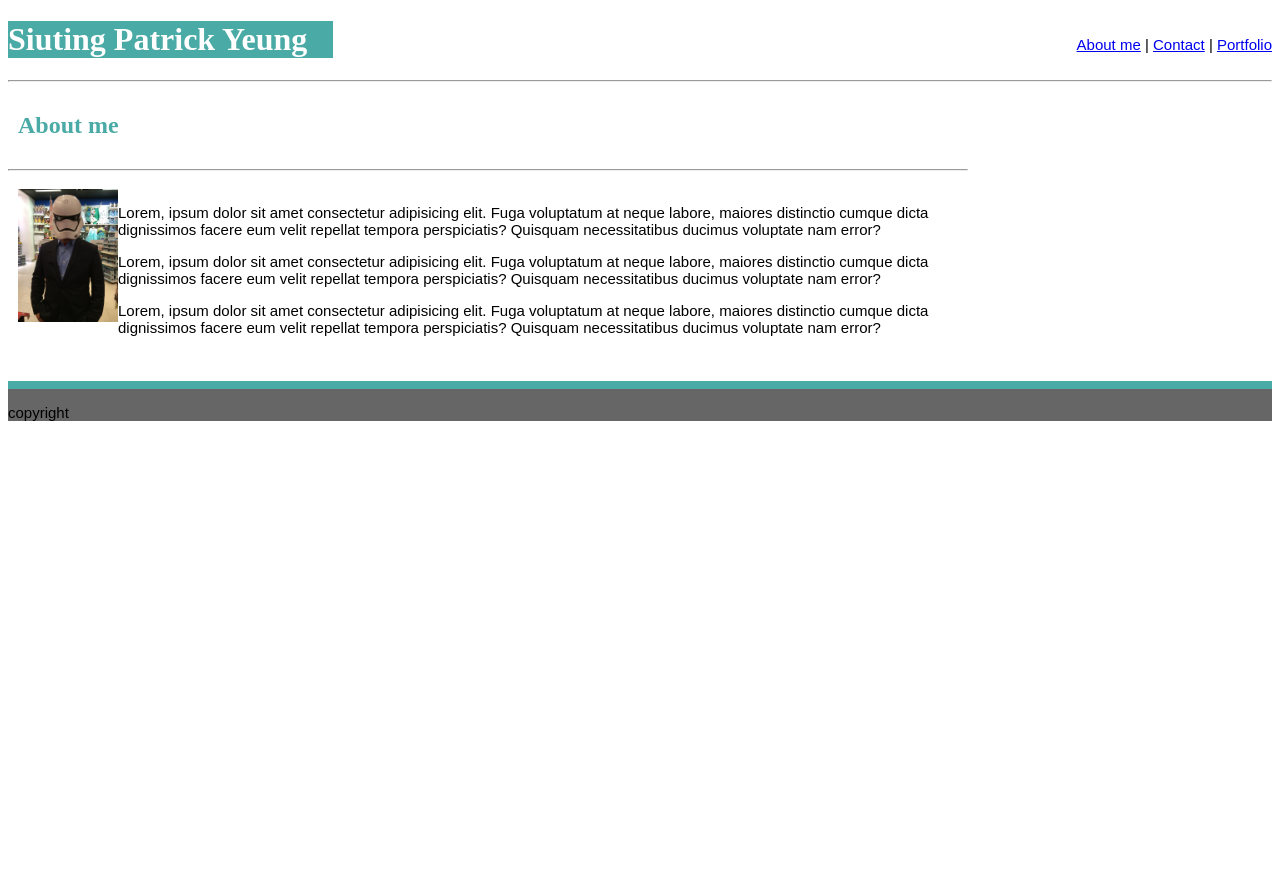
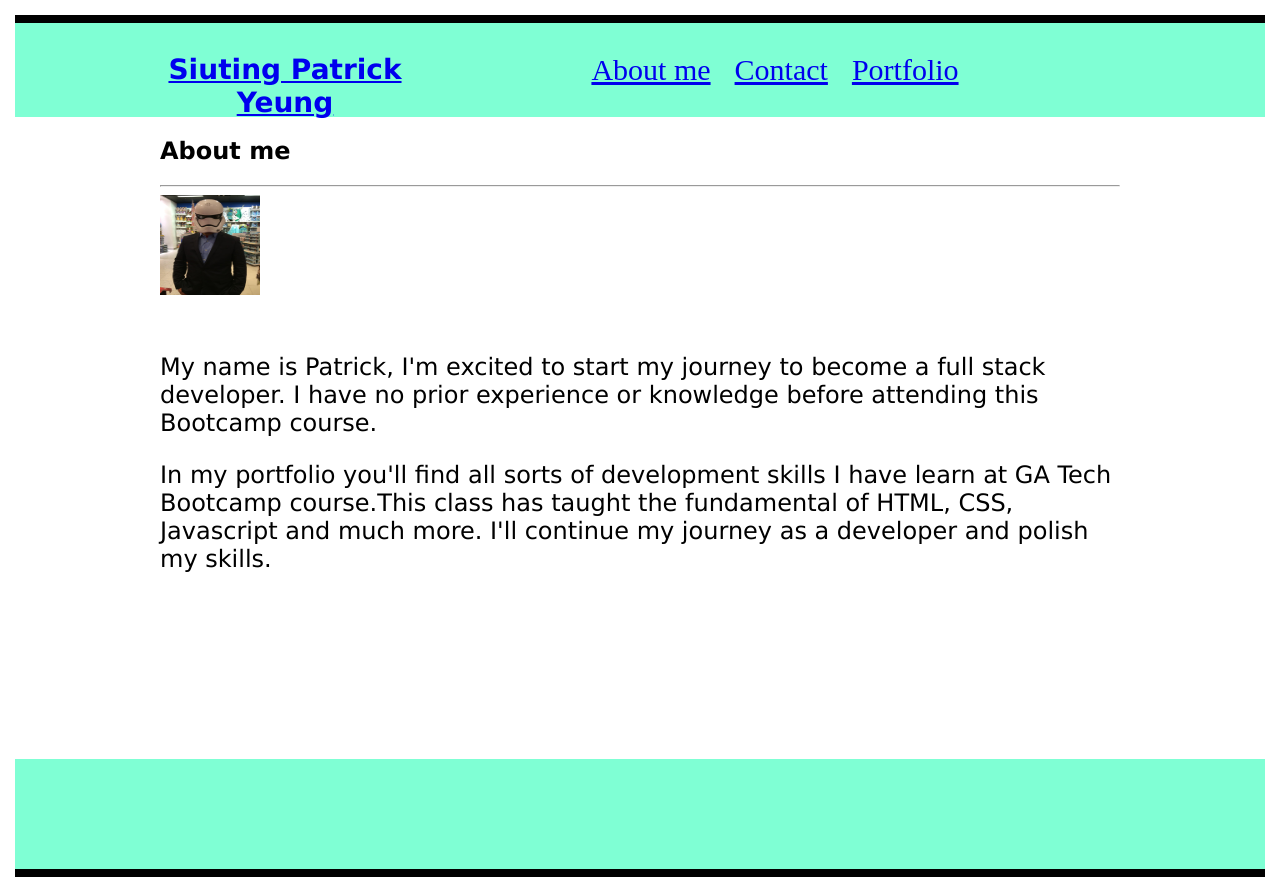
Before and after one commit to Pyeung/wk1HW, a plain HTML site: page assets/index.html in a window 1280 px wide. Before the commit the page ends 800 px from the top, so only its background shows below. Drawn offline with Linux system fonts and the light colour scheme.

Commit message:
restyle index page, adjusted css

```diff
--- a/assets/css/style.css
+++ b/assets/css/style.css
@@ -1,71 +1,66 @@
-.right {
-    float: right;
-}
-
-.left {
-    float: left;
-}
-
-p {
-    font-family: 'Arial', 'Helvetica Neue', Helvetica, sans-serif;
-    display: block;
-    font-size: 15px;
-    text-align: left;
-}
-
-.mainContent {
-    background-color: #ffffff;
-    border-color: #dddddd;
-}
-
-footer {
-    background-color: #666666;
-    margin: 20px 0px 20px 0px;
-    border-top: 8px solid #4aaaa5;
-}
-
-h2 {
-    color: #4aaaa5;
-}
-
-h1 {
-    background-color: #4aaaa5;
-    width: 325px;
-    color: white;
-}
-
-.box {
-    width: 960px;
-    display: block;
-}
-
-div {
-    display: block;
-}
-
-.center {
-        width: 50%;
-        padding: 10px;
-        width: 960px;
-      }
-}
-
-.imgText {
-        position: absolute;
-        bottom: 0;
-        background: rgb(0, 0, 0); /* Fallback color */
-        background: rgba(0, 0, 0, 0.5); /* Black background with 0.5 opacity */
-        color: #f1f1f1;
-        width: 100%;
-        padding: 20px;
-}
-
 .container {
-    width: 960px;
-    border: 30px;
-    margin: 50px;
+    width: 100%;
+    max-width: 960px;
+    margin: 0 auto;
+    clear: both;
 }
 
 body {
-    background-image: url(image/pattern.png);
+    display: block;
+    margin: 15px;
 }
+
+.name {
+    float: left;
+    width: 250px;
+    /* height: 90px; */
+    font-family: 'Lucida Sans', 'Lucida Sans Regular', 'Lucida Grande', 'Lucida Sans Unicode', Geneva, Verdana, sans-serif;
+    font-size: 28px;
+    font-weight: 600;
+}
+
+nav a {
+    clear: both;
+    background-color: aquamarine;
+    border-bottom: black;
+    font-size: 30px;
+    margin-left: 20px;
+}
+h1, h2, h3 {
+    font-family: 'Lucida Sans', 'Lucida Sans Regular', 'Lucida Grande', 'Lucida Sans Unicode', Geneva, Verdana, sans-serif;
+
+}
+
+header {
+    padding: 30px 0;
+    clear: both;
+    border-top: 8px solid black;
+    background-color: aquamarine;
+    text-align: center;
+}
+.main {
+    padding: 30px 0;
+    clear: both;
+    font-size: 24px;
+    color: black;
+    height: 400px;
+    /* background-image: url("../image/background.jpg"); */
+    align-content: space-between;
+    border: 10px solid var(--yellow);
+}
+p {
+    font-size: 24px;
+    font-family: 'Lucida Sans', 'Lucida Sans Regular', 'Lucida Grande', 'Lucida Sans Unicode', Geneva, Verdana, sans-serif;
+
+}
+footer {
+    padding: 30px 0;
+    clear: both;
+    font-size: 12px;
+    color: #ffffff;
+    color: #cccccc;
+    text-align: center;
+    background: aquamarine;
+    border-bottom: 8px solid black;
+    height: 50px;
+  }
--- a/assets/index.html
+++ b/assets/index.html
@@ -13,17 +13,14 @@
 <body>
 
     <header>
-        <p class="right">
-            <a href="index.html" class="link1">About me</a>     |
-            <a href="contact.html" class="link1">Contact</a>     |
-            <a href="portfolio.html" class="link1">Portfolio</a>
-        </p>
-
-
-        <h1>Siuting Patrick Yeung</h1>
-
-        <hr />
-
+        <div class="container">
+            <a href="index.html" class="name">Siuting Patrick Yeung</a>
+            <nav class="right">
+                <a href="index.html" class="link1">About me</a>
+                <a href="contact.html" class="link1">Contact</a>
+                <a href="portfolio.html" class="link1">Portfolio</a>
+            </nav>
+        </div>
     </header>
 
 
@@ -31,24 +28,27 @@
 
 
 
-    <div class="box">
-        <h2 class="center">About me</h2>
+    <div class="container">
+        <h2>About me</h2>
 
         <hr />
 
     </div>
 
         <div>
-            <div class="center">
-                <div class="left">
-                    <img src="image/profilePIC.jpg" width="100" height"100">
+            <div class="container">
+
+                <section>
+
+                    <img src="image/profilePIC.jpg" width="100" height="100">
+
+
+                <div class="main">
+                    <p>My name is Patrick, I'm excited to start my journey to become a full stack developer. I have no prior experience or knowledge before attending this Bootcamp course.</p>
+                    <p>In my portfolio you'll find all sorts of development skills I have learn at GA Tech Bootcamp course.This class has taught the fundamental of HTML, CSS, Javascript and much more. I'll continue my journey as a developer and polish my skills.</p>
                 </div>
+                </section>
 
-                <div class="mainContent">
-                    <p>Lorem, ipsum dolor sit amet consectetur adipisicing elit. Fuga voluptatum at neque labore, maiores distinctio cumque dicta dignissimos facere eum velit repellat tempora perspiciatis? Quisquam necessitatibus ducimus voluptate nam error?</p>
-                    <p>Lorem, ipsum dolor sit amet consectetur adipisicing elit. Fuga voluptatum at neque labore, maiores distinctio cumque dicta dignissimos facere eum velit repellat tempora perspiciatis? Quisquam necessitatibus ducimus voluptate nam error?</p>
-                    <p>Lorem, ipsum dolor sit amet consectetur adipisicing elit. Fuga voluptatum at neque labore, maiores distinctio cumque dicta dignissimos facere eum velit repellat tempora perspiciatis? Quisquam necessitatibus ducimus voluptate nam error?</p>
-                </div>
             </div>
         </div>
     </div>
@@ -56,9 +56,11 @@
 
 
 
-<footer>
-    <p>copyright</p>
-</footer>
+
+
+    <footer>
+
+    </footer>
 </body>
 
 
```
Also changed, not shown: assets/contact.html (+3 -2 lines), assets/portfolio.html (+0 -1 lines), assets/image/background.jpg (added).
